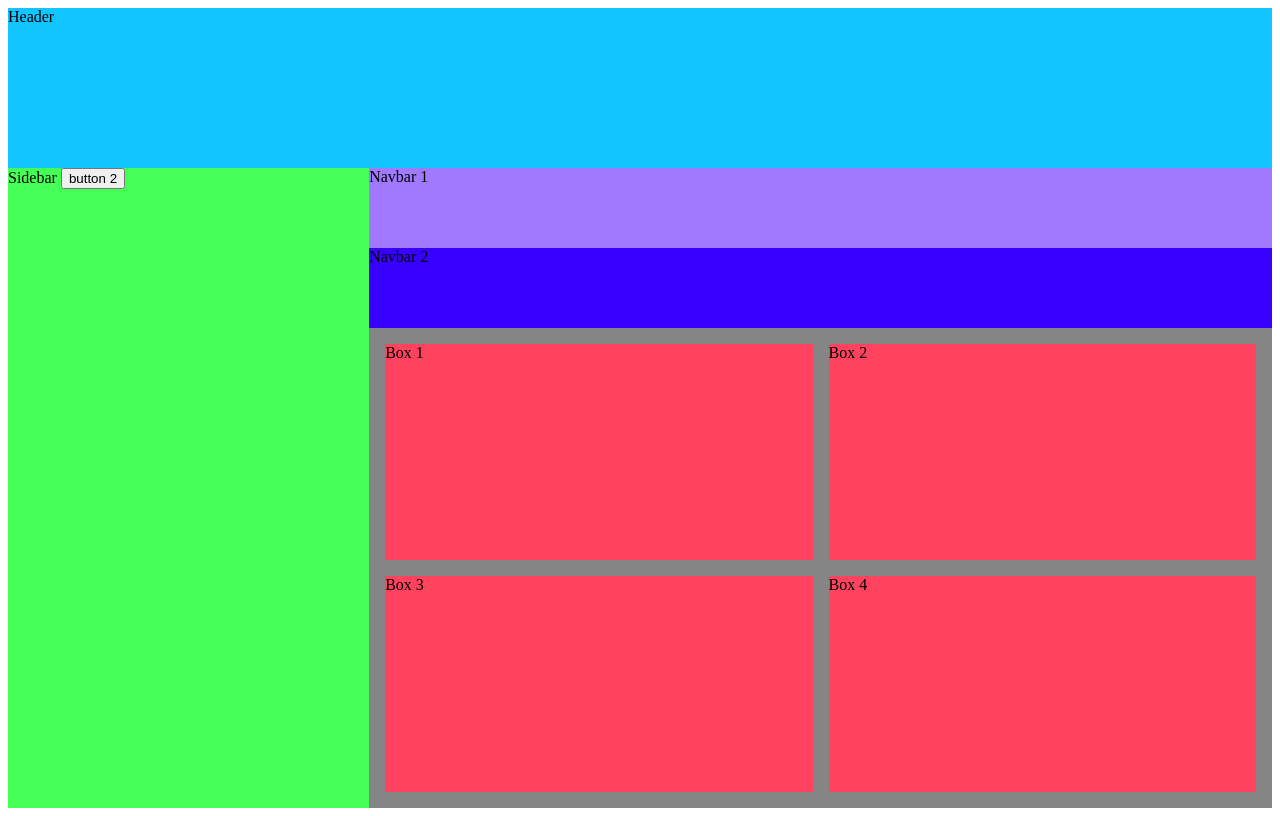
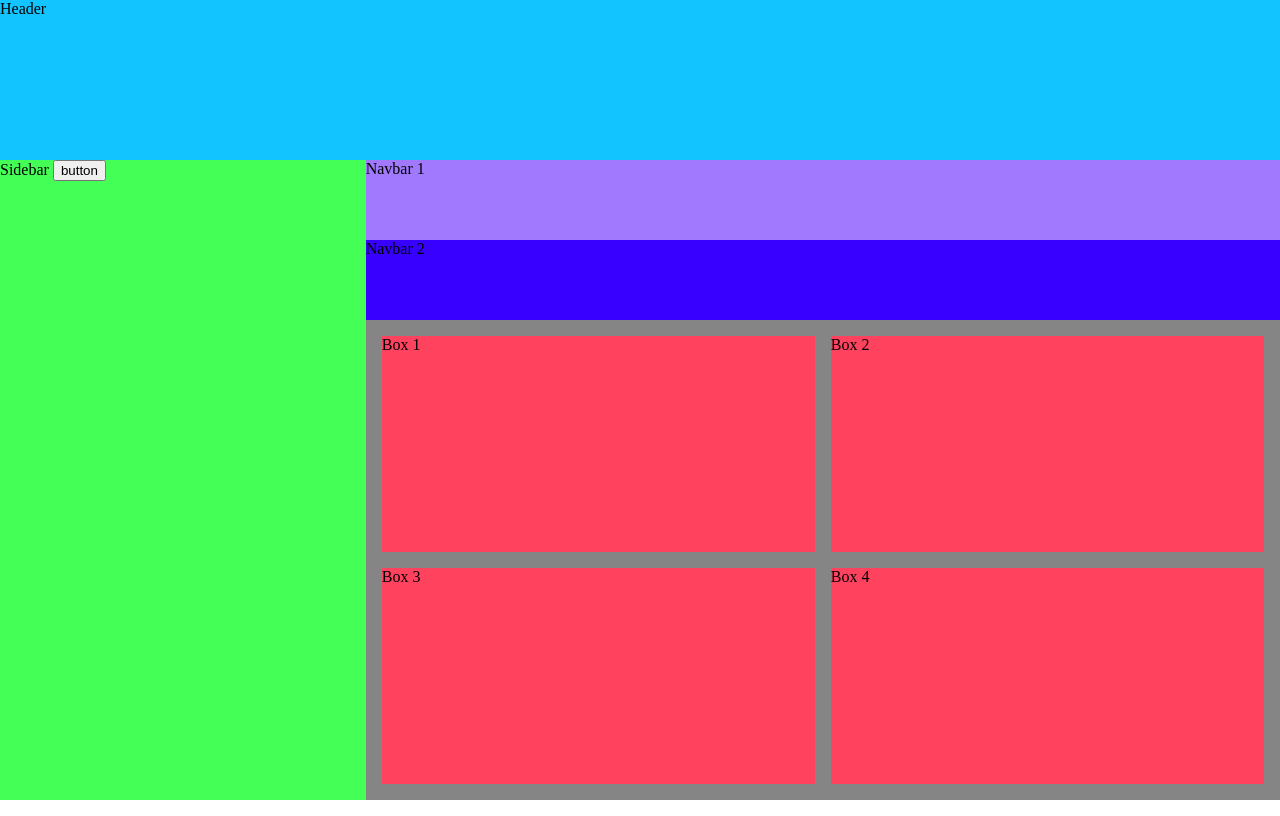
Before and after one commit to Edson-Quispe-jala/Bootcamp-FE, an Angular app in the folder signals/: page / in a window 1280 px wide. Built offline with nearby package versions, Linux system fonts and the light colour scheme.

Commit message:
complete the first problem

```diff
--- a/signals/src/app/app.css
+++ b/signals/src/app/app.css
@@ -1,8 +1,3 @@
-.main {
-  margin: 0;
-  padding: 0;
-}
-
 .container {
   display: grid;
   grid-template-columns: 0.8fr 1fr 1fr;
@@ -15,6 +10,11 @@
     "sidebar box box";
   min-height: 100vh;
   box-sizing: border-box;
+  transition: grid-template-columns 0.3s ease-in-out;
+}
+.container.sidebar-hidden {
+  grid-template-columns: 0.1fr 1fr 1fr;
+  transition: grid-template-columns 0.3s ease-in-out;
 }
 
 /* Areas */
--- a/signals/src/app/app.html
+++ b/signals/src/app/app.html
@@ -1,14 +1,13 @@
-<body class="main">
-  <div class="container">
+  <div class="container" [class.sidebar-hidden]="!showSideBar()">
      <div class="header">
         Header
       </div>
 
-      <div class="sidebar" [class.hidden]="!showSideBar()">
+      <div class="sidebar">
         Sidebar
 
-        <button on-click="openSideBar()">
-          button 2
+        <button (click)="openSideBar()">
+          button
         </button>
       </div>
 
@@ -38,4 +37,3 @@
         </div>
       </div>
   </div>
-</body>
--- a/signals/src/app/app.ts
+++ b/signals/src/app/app.ts
@@ -11,8 +11,8 @@ export class App {
   protected readonly title = signal('signals');
   protected readonly showSideBar = signal(true);
 
-  protected openSideBar() {
-    this.showSideBar.set(!this.showSideBar);
+  openSideBar() {
     console.log(this.showSideBar());
+    this.showSideBar.update(value => !value);
   }
 }
--- a/signals/src/styles.css
+++ b/signals/src/styles.css
@@ -1 +1,6 @@
 /* You can add global styles to this file, and also import other style files */
+html,
+body {
+  margin: 0;
+  padding: 0;
+}
```
